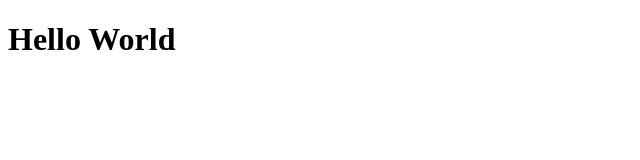
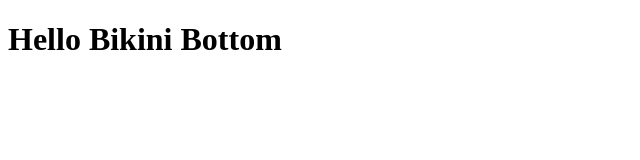
Before and after one commit to spintax/quickdemoapp, a plain HTML site: page index.html in a window 1280 px wide. Shown: the whole page, without its empty margins (0-640 px from the left). Drawn offline with Linux system fonts and the light colour scheme.

Commit message:
new shite

```diff
--- a/index.html
+++ b/index.html
@@ -5,7 +5,7 @@
     <meta name="viewport" content="width=device-width, initial-scale=1.0">
     <meta http-equiv="X-UA-Compatible" content="ie=edge">
     <title>Document</title>
-    <h1>Hello World</h1>
+    <h1>Hello Bikini Bottom</h1>
 </head>
 <body>
 
```
